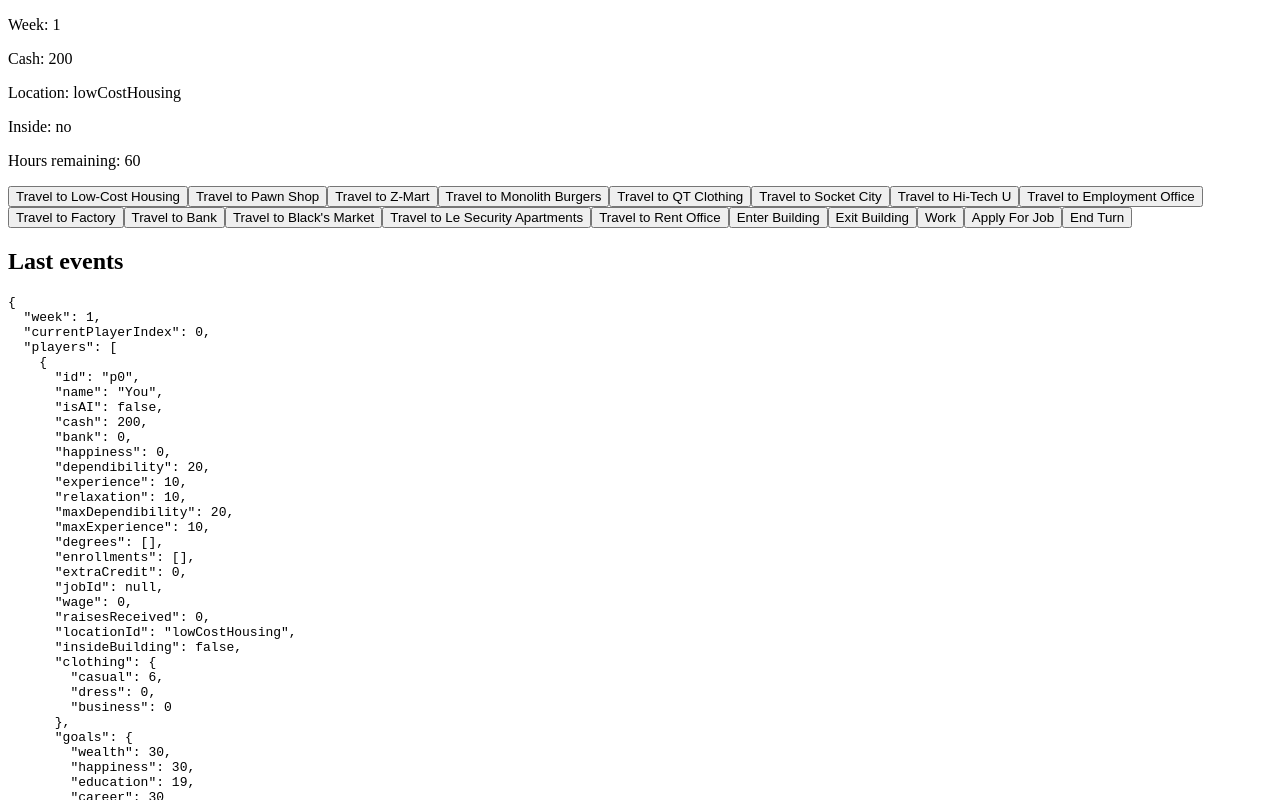
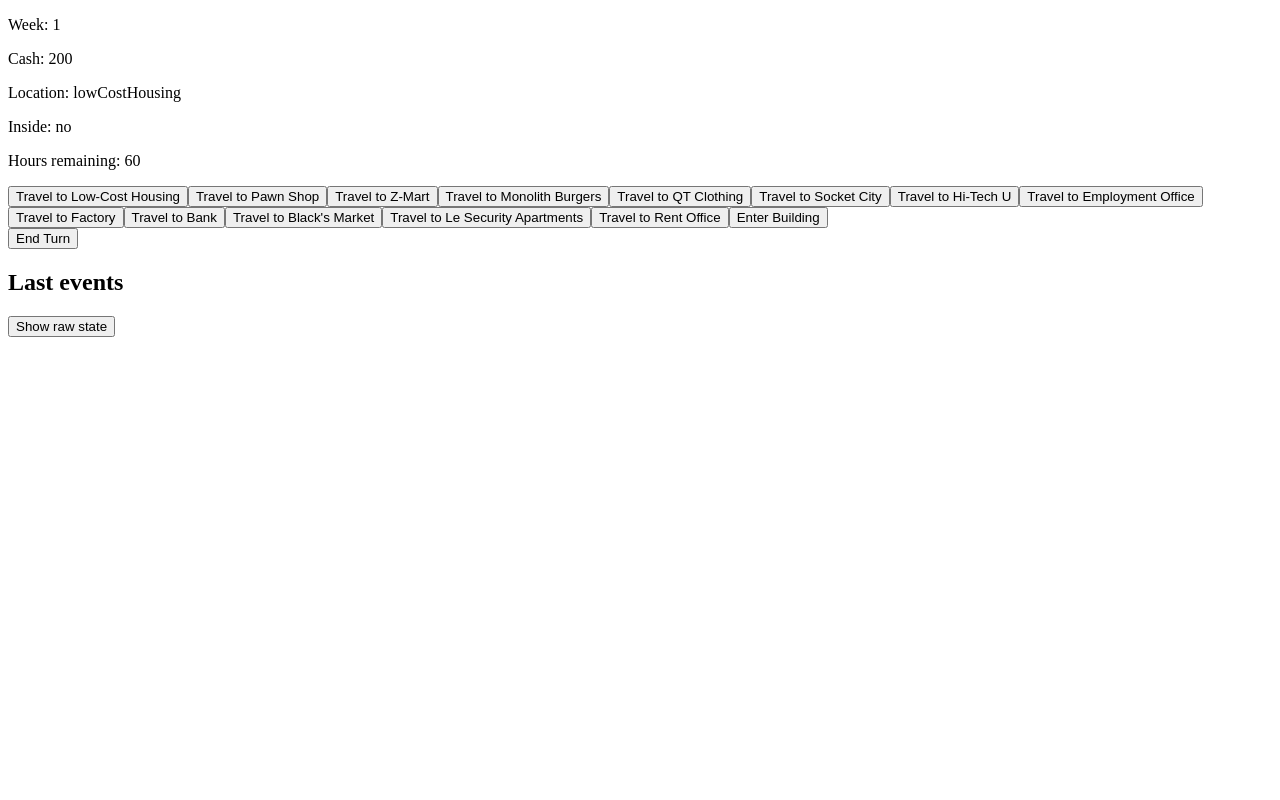
Before and after one commit to theDude30/jones-in-fastlane, a React (Vite) app in the folder packages/game/: page / in a window 1280 px wide. Both pictures are taken after a click on the button "New Game". Shown: the top 800 px of the page. Built offline with nearby package versions, Linux system fonts and the light colour scheme.

Commit message:
feat(game): restructure PlayScreen — HUD, raw-state toggle, LocationScreen hook

```diff
--- a/packages/game/src/App.tsx
+++ b/packages/game/src/App.tsx
@@ -1,8 +1,8 @@
 import { useGameStore } from "./store/gameStore.js";
 import { NewGameScreen } from "./screens/NewGameScreen.js";
-import { DebugGameScreen } from "./screens/DebugGameScreen.js";
+import { PlayScreen } from "./screens/PlayScreen.js";
 
 export function App() {
   const state = useGameStore((s) => s.state);
-  return state === null ? <NewGameScreen /> : <DebugGameScreen />;
+  return state === null ? <NewGameScreen /> : <PlayScreen />;
 }
--- /dev/null
+++ b/packages/game/src/screens/LocationScreen.tsx
@@ -0,0 +1,3 @@
+export function LocationScreen() {
+  return <div data-testid="location-screen" />;
+}
--- a/packages/game/src/screens/DebugGameScreen.tsx
+++ b/packages/game/src/screens/PlayScreen.tsx
@@ -1,11 +1,14 @@
+import { useState } from "react";
 import { useGameStore } from "../store/gameStore.js";
+import { LocationScreen } from "./LocationScreen.js";
 import type { Command } from "@jones/core";
 
-export function DebugGameScreen() {
+export function PlayScreen() {
   const config = useGameStore((s) => s.config);
   const state = useGameStore((s) => s.state);
   const lastEvents = useGameStore((s) => s.lastEvents);
   const dispatch = useGameStore((s) => s.dispatch);
+  const [showRawState, setShowRawState] = useState(false);
 
   if (!state) return null;
 
@@ -27,6 +30,12 @@ export function DebugGameScreen() {
         <p>Inside: {player.insideBuilding ? "yes" : "no"}</p>
         <p>Hours remaining: {player.hoursRemaining}</p>
       </section>
+      {player.insideBuilding ? (
+        <section>
+          <button onClick={() => fire({ type: "ExitBuilding" })}>Exit Building</button>
+          <LocationScreen />
+        </section>
+      ) : (
         <section>
           {config.locations.map((loc) => (
             <button key={loc.id} onClick={() => fire({ type: "TravelTo", locationId: loc.id })}>
@@ -34,11 +43,9 @@ export function DebugGameScreen() {
             </button>
           ))}
           <button onClick={() => fire({ type: "EnterBuilding" })}>Enter Building</button>
-        <button onClick={() => fire({ type: "ExitBuilding" })}>Exit Building</button>
-        <button onClick={() => fire({ type: "Work" })}>Work</button>
-        <button onClick={() => fire({ type: "ApplyForJob", jobId: config.jobs[0].id })}>
-          Apply For Job
-        </button>
+        </section>
+      )}
+      <section>
         <button onClick={() => fire({ type: "EndTurn" })}>End Turn</button>
       </section>
       <section>
@@ -49,7 +56,12 @@ export function DebugGameScreen() {
           ))}
         </ul>
       </section>
-      <pre data-testid="state-dump">{JSON.stringify(state, null, 2)}</pre>
+      <section>
+        <button onClick={() => setShowRawState((v) => !v)}>
+          {showRawState ? "Hide" : "Show"} raw state
+        </button>
+        {showRawState && <pre data-testid="state-dump">{JSON.stringify(state, null, 2)}</pre>}
+      </section>
     </div>
   );
 }
```
Also changed, not shown: 1 other file (tests, documents, lock files or other folders). Lines whose indentation alone changed are shown as unchanged.
